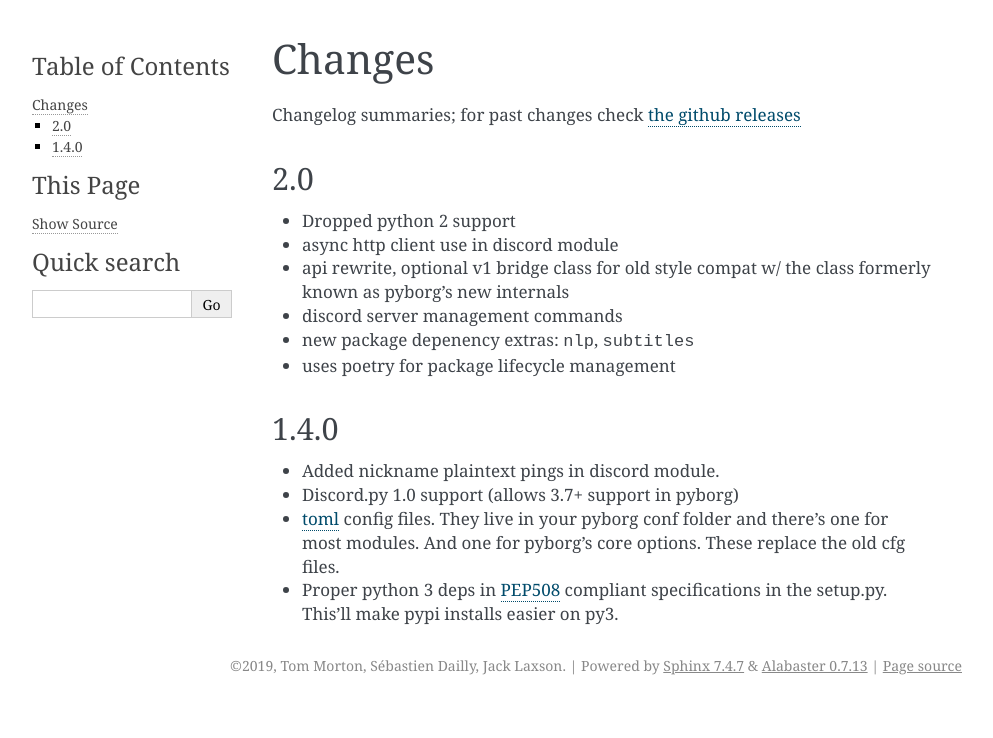
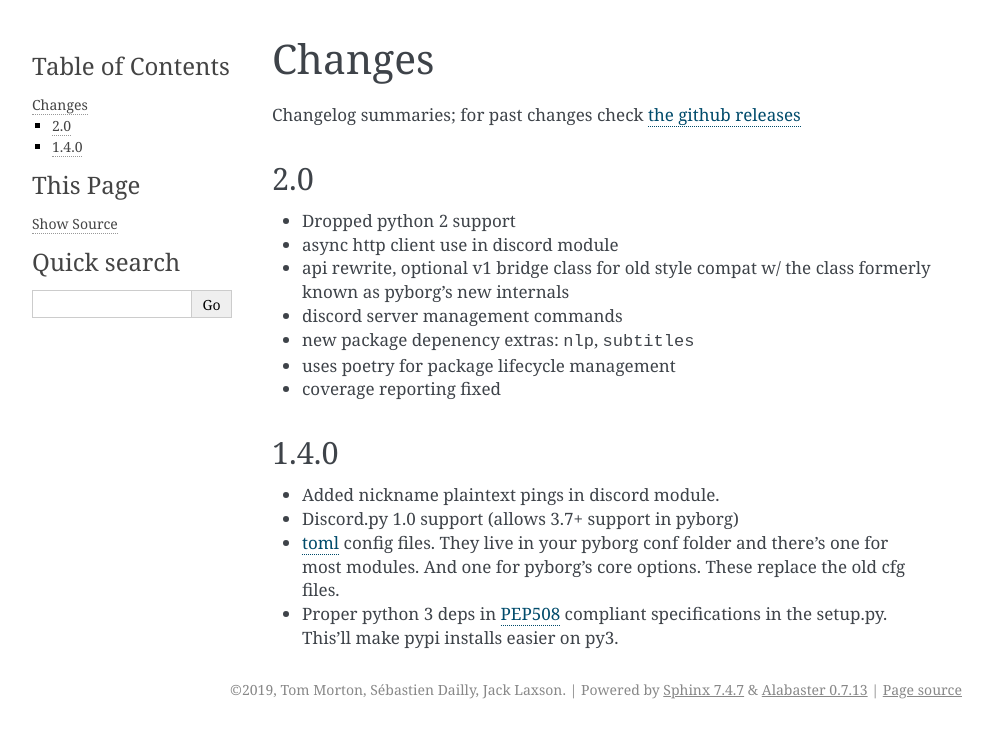
Before and after one commit to jrabbit/pyborg-1up, a Sphinx documentation site: the page built from docs/source/changes.rst, in a window 1280 px wide. Shown: the top 738 px of the page, without its empty margins (148-1141 px from the left). Built offline with Sphinx 7.4.7, drawn with Linux system fonts in a browser that asks for light colours.

```diff
--- a/docs/source/changes.rst
+++ b/docs/source/changes.rst
@@ -12,6 +12,7 @@
 - discord server management commands
 - new package depenency extras: :kbd:`nlp`, :kbd:`subtitles`
 - uses poetry for package lifecycle management
+- coverage reporting fixed
 
 
 1.4.0
```
Also changed, not shown: 1 other file.
